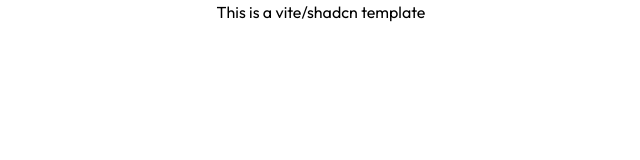
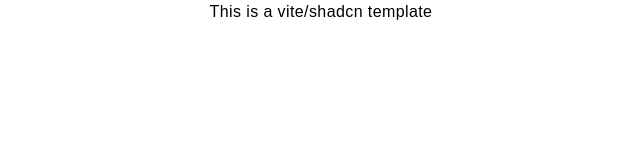
Before and after one commit to luizguil99/template-ts-main, a React (Vite) app: page / in a window 1280 px wide. Shown: the top 160 px of the page, without its empty margins (319-959 px from the left). Built offline with nearby package versions, Linux system fonts and the light colour scheme.

Commit message:
Update index.css

```diff
--- a/src/index.css
+++ b/src/index.css
@@ -1,103 +1,101 @@
-@import url('https://fonts.googleapis.com/css2?family=Outfit:wght@100;200;300;400;500;600;700;800;900&display=swap');
-
 @tailwind base;
 @tailwind components;
 @tailwind utilities;
 
 @layer base {
   :root {
-    --background: rgb(255, 255, 255);
-    --foreground: rgb(0, 0, 0);
-    --card: rgb(255, 255, 255);
-    --card-foreground: rgb(0, 0, 0);
-    --popover: rgb(255, 255, 255);
-    --popover-foreground: rgb(0, 0, 0);
+    --background: rgb(252, 252, 252);
+    --foreground: rgb(23, 23, 23);
+    --card: rgb(252, 252, 252);
+    --card-foreground: rgb(23, 23, 23);
+    --popover: rgb(252, 252, 252);
+    --popover-foreground: rgb(82, 82, 82);
     --primary: rgb(0, 191, 255);
-    --primary-foreground: rgb(0, 0, 0);
-    --secondary: rgb(230, 230, 230);
-    --secondary-foreground: rgb(0, 0, 0);
-    --muted: rgb(240, 240, 240);
-    --muted-foreground: rgb(102, 102, 102);
-    --accent: rgb(0, 191, 255);
-    --accent-foreground: rgb(0, 0, 0);
-    --destructive: rgb(152, 27, 27);
-    --destructive-foreground: rgb(242, 242, 242);
-    --border: rgb(217, 217, 217);
-    --input: rgb(230, 230, 230);
-    --ring: rgb(0, 191, 255);
-    --chart-1: rgb(51, 204, 153);
-    --chart-2: rgb(255, 204, 0);
-    --chart-3: rgb(255, 102, 102);
-    --chart-4: rgb(102, 153, 255);
-    --chart-5: rgb(204, 102, 255);
-    --sidebar: rgb(255, 255, 255);
-    --sidebar-foreground: rgb(0, 0, 0);
-    --sidebar-primary: rgb(0, 191, 255);
-    --sidebar-primary-foreground: rgb(0, 0, 0);
-    --sidebar-accent: rgb(230, 230, 230);
-    --sidebar-accent-foreground: rgb(0, 0, 0);
-    --sidebar-border: rgb(217, 217, 217);
-    --sidebar-ring: rgb(0, 191, 255);
-    --font-sans: 'Outfit', system-ui, -apple-system, BlinkMacSystemFont, 'Segoe UI', Roboto, 'Helvetica Neue', Arial, sans-serif;
-    --font-serif: string;
-    --font-mono: 'SF Mono', SFMono-Regular, ui-monospace, Menlo, Monaco, Consolas, 'Liberation Mono', 'Courier New', monospace;
+    --primary-foreground: rgb(30, 39, 35);
+    --secondary: rgb(253, 253, 253);
+    --secondary-foreground: rgb(23, 23, 23);
+    --muted: rgb(237, 237, 237);
+    --muted-foreground: rgb(32, 32, 32);
+    --accent: rgb(237, 237, 237);
+    --accent-foreground: rgb(32, 32, 32);
+    --destructive: rgb(202, 50, 20);
+    --destructive-foreground: rgb(255, 252, 252);
+    --border: rgb(223, 223, 223);
+    --input: rgb(246, 246, 246);
+    --ring: rgb(114, 227, 173);
+    --chart-1: rgb(114, 227, 173);
+    --chart-2: rgb(59, 130, 246);
+    --chart-3: rgb(139, 92, 246);
+    --chart-4: rgb(245, 158, 11);
+    --chart-5: rgb(16, 185, 129);
+    --sidebar: rgb(252, 252, 252);
+    --sidebar-foreground: rgb(112, 112, 112);
+    --sidebar-primary: rgb(114, 227, 173);
+    --sidebar-primary-foreground: rgb(30, 39, 35);
+    --sidebar-accent: rgb(237, 237, 237);
+    --sidebar-accent-foreground: rgb(32, 32, 32);
+    --sidebar-border: rgb(223, 223, 223);
+    --sidebar-ring: rgb(114, 227, 173);
+    --font-sans: Outfit, sans-serif;
+    --font-serif: ui-serif, Georgia, Cambria, "Times New Roman", Times, serif;
+    --font-mono: monospace;
     --radius: 0.5rem;
-    --shadow-2xs: string string string string hsl(string / NaN);
-    --shadow-xs: string string string string hsl(string / NaN);
-    --shadow-sm: string string string string hsl(string / NaN), string 1px 2px NaNpx hsl(string / NaN);
-    --shadow: string string string string hsl(string / NaN), string 1px 2px NaNpx hsl(string / NaN);
-    --shadow-md: string string string string hsl(string / NaN), string 2px 4px NaNpx hsl(string / NaN);
-    --shadow-lg: string string string string hsl(string / NaN), string 4px 6px NaNpx hsl(string / NaN);
-    --shadow-xl: string string string string hsl(string / NaN), string 8px 10px NaNpx hsl(string / NaN);
-    --shadow-2xl: string string string string hsl(string / NaN);
-    --tracking-normal: string;
+    --shadow-2xs: 0px 1px 3px 0px hsl(0 0% 0% / 0.09);
+    --shadow-xs: 0px 1px 3px 0px hsl(0 0% 0% / 0.09);
+    --shadow-sm: 0px 1px 3px 0px hsl(0 0% 0% / 0.17), 0px 1px 2px -1px hsl(0 0% 0% / 0.17);
+    --shadow: 0px 1px 3px 0px hsl(0 0% 0% / 0.17), 0px 1px 2px -1px hsl(0 0% 0% / 0.17);
+    --shadow-md: 0px 1px 3px 0px hsl(0 0% 0% / 0.17), 0px 2px 4px -1px hsl(0 0% 0% / 0.17);
+    --shadow-lg: 0px 1px 3px 0px hsl(0 0% 0% / 0.17), 0px 4px 6px -1px hsl(0 0% 0% / 0.17);
+    --shadow-xl: 0px 1px 3px 0px hsl(0 0% 0% / 0.17), 0px 8px 10px -1px hsl(0 0% 0% / 0.17);
+    --shadow-2xl: 0px 1px 3px 0px hsl(0 0% 0% / 0.43);
+    --tracking-normal: 0.025em;
   }
 
   .dark {
-    --background: rgb(0, 0, 0);
-    --foreground: rgb(230, 230, 230);
-    --card: rgb(7, 8, 9);
-    --card-foreground: rgb(242, 242, 242);
-    --popover: rgb(7, 8, 9);
-    --popover-foreground: rgb(242, 242, 242);
+    --background: rgb(18, 18, 18);
+    --foreground: rgb(226, 232, 240);
+    --card: rgb(23, 23, 23);
+    --card-foreground: rgb(226, 232, 240);
+    --popover: rgb(36, 36, 36);
+    --popover-foreground: rgb(169, 169, 169);
     --primary: rgb(0, 191, 255);
-    --primary-foreground: rgb(0, 0, 0);
-    --secondary: rgb(18, 18, 18);
-    --secondary-foreground: rgb(230, 230, 230);
-    --muted: rgb(13, 13, 13);
-    --muted-foreground: rgb(153, 153, 153);
-    --accent: rgb(0, 191, 255);
-    --accent-foreground: rgb(0, 0, 0);
-    --destructive: rgb(152, 27, 27);
-    --destructive-foreground: rgb(242, 242, 242);
-    --border: rgb(25, 64, 77);
-    --input: rgb(18, 18, 18);
-    --ring: rgb(0, 191, 255);
-    --chart-1: rgb(51, 204, 153);
-    --chart-2: rgb(255, 204, 0);
-    --chart-3: rgb(255, 102, 102);
-    --chart-4: rgb(102, 153, 255);
-    --chart-5: rgb(204, 102, 255);
-    --sidebar: rgb(0, 0, 0);
-    --sidebar-foreground: rgb(230, 230, 230);
-    --sidebar-primary: rgb(0, 191, 255);
-    --sidebar-primary-foreground: rgb(0, 0, 0);
-    --sidebar-accent: rgb(13, 13, 13);
-    --sidebar-accent-foreground: rgb(230, 230, 230);
-    --sidebar-border: rgb(19, 48, 57);
-    --sidebar-ring: rgb(0, 191, 255);
-    --font-sans: 'Outfit', system-ui, -apple-system, BlinkMacSystemFont, 'Segoe UI', Roboto, 'Helvetica Neue', Arial, sans-serif;
-    --font-serif: string;
-    --font-mono: string;
+    --primary-foreground: rgb(255, 255, 255);
+    --secondary: rgb(36, 36, 36);
+    --secondary-foreground: rgb(250, 250, 250);
+    --muted: rgb(31, 31, 31);
+    --muted-foreground: rgb(162, 162, 162);
+    --accent: rgb(49, 49, 49);
+    --accent-foreground: rgb(250, 250, 250);
+    --destructive: rgb(84, 28, 21);
+    --destructive-foreground: rgb(237, 233, 232);
+    --border: rgb(41, 41, 41);
+    --input: rgb(36, 36, 36);
+    --ring: rgb(74, 222, 128);
+    --chart-1: rgb(74, 222, 128);
+    --chart-2: rgb(96, 165, 250);
+    --chart-3: rgb(167, 139, 250);
+    --chart-4: rgb(251, 191, 36);
+    --chart-5: rgb(45, 212, 191);
+    --sidebar: rgb(18, 18, 18);
+    --sidebar-foreground: rgb(137, 137, 137);
+    --sidebar-primary: rgb(0, 98, 57);
+    --sidebar-primary-foreground: rgb(221, 232, 227);
+    --sidebar-accent: rgb(49, 49, 49);
+    --sidebar-accent-foreground: rgb(250, 250, 250);
+    --sidebar-border: rgb(41, 41, 41);
+    --sidebar-ring: rgb(74, 222, 128);
+    --font-sans: Outfit, sans-serif;
+    --font-serif: ui-serif, Georgia, Cambria, "Times New Roman", Times, serif;
+    --font-mono: monospace;
     --radius: 0.5rem;
-    --shadow-2xs: string string string string hsl(string / NaN);
-    --shadow-xs: string string string string hsl(string / NaN);
-    --shadow-sm: string string string string hsl(string / NaN), string 1px 2px NaNpx hsl(string / NaN);
-    --shadow: string string string string hsl(string / NaN), string 1px 2px NaNpx hsl(string / NaN);
-    --shadow-md: string string string string hsl(string / NaN), string 2px 4px NaNpx hsl(string / NaN);
-    --shadow-lg: string string string string hsl(string / NaN), string 4px 6px NaNpx hsl(string / NaN);
-    --shadow-xl: string string string string hsl(string / NaN), string 8px 10px NaNpx hsl(string / NaN);
-    --shadow-2xl: string string string string hsl(string / NaN);
+    --shadow-2xs: 0px 1px 3px 0px hsl(0 0% 0% / 0.09);
+    --shadow-xs: 0px 1px 3px 0px hsl(0 0% 0% / 0.09);
+    --shadow-sm: 0px 1px 3px 0px hsl(0 0% 0% / 0.17), 0px 1px 2px -1px hsl(0 0% 0% / 0.17);
+    --shadow: 0px 1px 3px 0px hsl(0 0% 0% / 0.17), 0px 1px 2px -1px hsl(0 0% 0% / 0.17);
+    --shadow-md: 0px 1px 3px 0px hsl(0 0% 0% / 0.17), 0px 2px 4px -1px hsl(0 0% 0% / 0.17);
+    --shadow-lg: 0px 1px 3px 0px hsl(0 0% 0% / 0.17), 0px 4px 6px -1px hsl(0 0% 0% / 0.17);
+    --shadow-xl: 0px 1px 3px 0px hsl(0 0% 0% / 0.17), 0px 8px 10px -1px hsl(0 0% 0% / 0.17);
+    --shadow-2xl: 0px 1px 3px 0px hsl(0 0% 0% / 0.43);
   }
 
   body {
```
